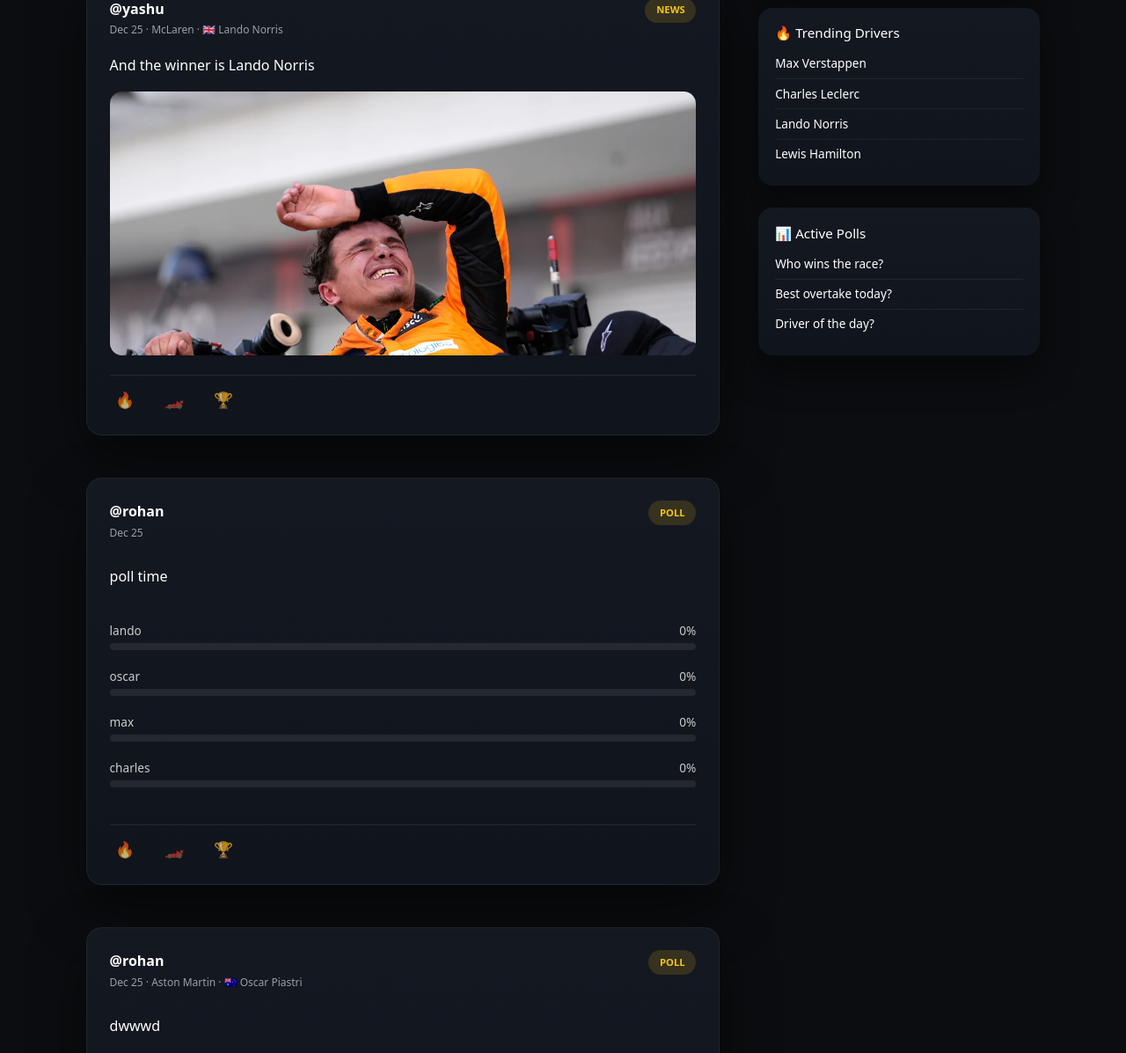
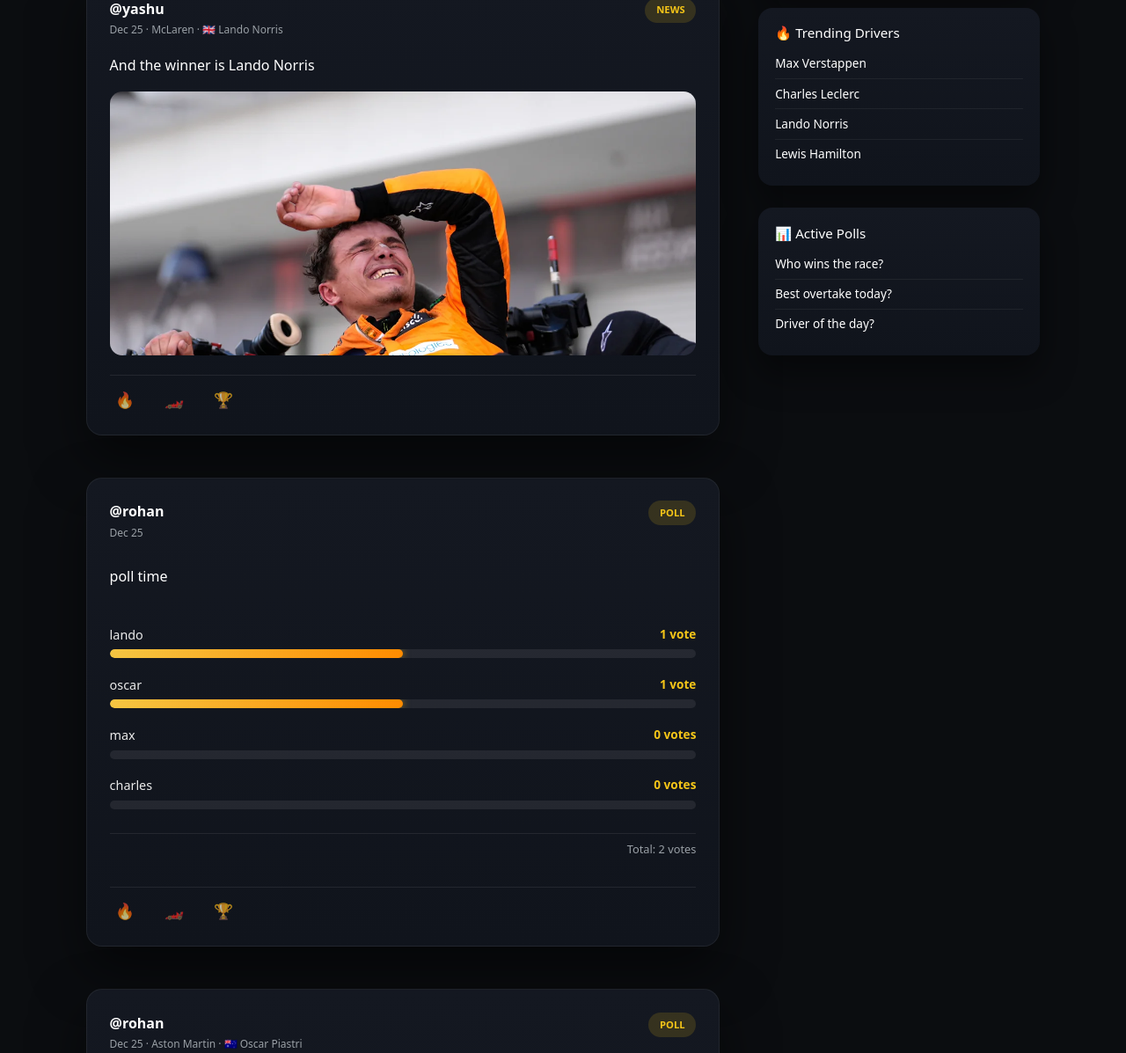
Before and after one commit to harshgajera101/F1Grid, a Django app: page /tweet/ in a window 1280 px wide. Shown: the part 1190-2387 px from the top of the page at 88% size. Run offline with Django 4.2, Linux system fonts and the light colour scheme; data comes from the database, SQL or seed files in the repository; both versions use the stored data as it was after the commit.

Commit message:
Add poll functionality with validation and styling updates

```diff
--- a/f1shit/static/css/style.css
+++ b/f1shit/static/css/style.css
@@ -594,6 +594,97 @@
 
 /* ---------- POLL ---------- */
 
+
+
+.poll-box {
+  margin-top: 1rem;
+  display: flex;
+  flex-direction: column;
+  gap: 0.6rem;
+}
+
+.poll-result {
+  margin-bottom: 10px;
+}
+
+.poll-label {
+  display: flex;
+  justify-content: space-between;
+  font-size: 0.9rem;
+  color: #eaeaea;
+  margin-bottom: 6px;
+  font-weight: 500;
+}
+
+.vote-count {
+  color: var(--accent-yellow);
+  font-size: 0.85rem;
+  font-weight:  600;
+}
+
+.poll-bar {
+  background: rgba(255,255,255,0.08);
+  border-radius: 999px;
+  height: 10px;
+  overflow: hidden;
+  position: relative;
+}
+
+.poll-bar-fill {
+  height: 100%;
+  background:  linear-gradient(
+    90deg,
+    #f5c542,
+    #ff8c00
+  );
+  border-radius: 999px;
+  transition: width 0.8s cubic-bezier(0.4, 0, 0.2, 1);
+  animation: growBar 0.8s ease-out;
+  box-shadow: 0 0 10px rgba(245, 197, 24, 0.5);
+}
+
+@keyframes growBar {
+  from {
+    width: 0 ! important;
+    opacity: 0.5;
+  }
+  to {
+    opacity: 1;
+  }
+}
+
+.poll-total {
+  margin-top: 8px;
+  padding-top: 8px;
+  border-top: 1px solid rgba(255,255,255,0.08);
+  font-size: 0.8rem;
+  color: var(--text-muted);
+  text-align: right;
+  font-weight: 500;
+}
+
+.poll-vote-btn {
+  width: 100%;
+  padding:  14px 18px;
+  margin-bottom: 10px;
+  background: rgba(255, 215, 0, 0.08);
+  border: 1px solid rgba(255, 215, 0, 0.3);
+  color: #ffd700;
+  border-radius: 12px;
+  text-align: left;
+  font-weight: 500;
+  font-size: 0.95rem;
+  transition: all 0.25s ease;
+  cursor: pointer;
+}
+
+.poll-vote-btn:hover {
+  background: rgba(255, 215, 0, 0.18);
+  transform: translateX(4px);
+  border-color: rgba(255, 215, 0, 0.5);
+}
+
+
 .post-poll {
   margin-top: 1.2rem;
   display: flex;
@@ -610,13 +701,6 @@
 
 .poll-option:hover {
   background: rgba(245,197,24,0.15);
-}
-
-.poll-box {
-  margin-top: 1rem;
-  display: flex;
-  flex-direction: column;
-  gap: 0.6rem;
 }
 
 .poll-option-btn {
@@ -642,20 +726,6 @@
   font-size: 0.8rem;
 }
 
-.poll-bar {
-  height: 6px;
-  background: rgba(255,255,255,0.08);
-  border-radius: 999px;
-  overflow: hidden;
-  margin-top: 4px;
-}
-
-.poll-fill {
-  height: 100%;
-  background: linear-gradient(90deg, #ffb703, #ff7a00);
-  width: 0%;
-  transition: width 0.6s ease;
-}
 
 /* ---------- FOOTER ---------- */
 
@@ -702,67 +772,6 @@
 .post-actions button:active {
   transform: scale(0.95);
 }
-
-
-.poll-box {
-  margin-top: 12px;
-}
-
-.poll-result {
-  margin-bottom: 10px;
-}
-
-.poll-label {
-  display: flex;
-  justify-content: space-between;
-  font-size: 0.85rem;
-  color: #ccc;
-  margin-bottom: 4px;
-}
-
-.poll-bar {
-  background: rgba(255,255,255,0.08);
-  border-radius: 999px;
-  height: 8px;
-  overflow: hidden;
-}
-
-.poll-bar-fill {
-  height: 100%;
-  background: linear-gradient(
-    90deg,
-    #f5c542,
-    #ff8c00
-  );
-  border-radius: 999px;
-  animation: growBar 0.6s ease-out;
-}
-
-@keyframes growBar {
-  from { width: 0; }
-}
-
-
-.poll-vote-btn {
-  width: 100%;
-  padding: 12px 16px;
-  margin-bottom: 10px;
-  background: rgba(255, 215, 0, 0.08);
-  border: 1px solid rgba(255, 215, 0, 0.3);
-  color: #ffd700;
-  border-radius: 12px;
-  text-align: left;
-  font-weight: 500;
-  transition: all 0.25s ease;
-  cursor: pointer;
-}
-
-.poll-vote-btn:hover {
-  background: rgba(255, 215, 0, 0.18);
-  transform: translateX(4px);
-}
-
-
 
 
 
--- a/f1shit/templates/tweet/components/post_card.html
+++ b/f1shit/templates/tweet/components/post_card.html
@@ -56,9 +56,9 @@
   {% else %}
     <!-- RESULTS MODE -->
     {% for option in tweet.poll.options.all %}
-      {% with total=tweet.total_votes %}
+      {% with total=tweet.poll.total_votes votes=option.votes_count %}
         {% if total > 0 %}
-          {% widthratio option.votes total 100 as percent %}
+          {% widthratio votes total 100 as percent %}
         {% else %}
           {% widthratio 0 1 0 as percent %}
         {% endif %}
@@ -66,7 +66,7 @@
         <div class="poll-result">
           <div class="poll-label">
             <span>{{ option.text }}</span>
-            <span>{{ percent }}%</span>
+            <span class="vote-count">{{ votes }} vote{{ votes|pluralize }}</span>
           </div>
 
           <div class="poll-bar">
@@ -75,6 +75,11 @@
         </div>
       {% endwith %}
     {% endfor %}
+
+    <!-- TOTAL VOTES -->
+    <div class="poll-total">
+      Total:  {{ tweet.poll.total_votes }} vote{{ tweet.poll.total_votes|pluralize }}
+    </div>
   {% endif %}
 
 </div>
--- a/f1shit/tweet/admin.py
+++ b/f1shit/tweet/admin.py
@@ -1,5 +1,5 @@
 from django.contrib import admin
-from .models import Tweet, Team, Driver, Reaction, RaceWeekend
+from .models import Tweet, Team, Driver, Reaction, RaceWeekend, Poll, PollOption, PollVote
 
 
 admin.site.register(Tweet)
@@ -7,3 +7,6 @@
 admin.site.register(Driver)
 admin.site.register(Reaction)
 admin.site.register(RaceWeekend)
+admin.site.register(Poll)
+admin.site.register(PollOption)
+admin.site.register(PollVote)
--- a/f1shit/tweet/templates/tweet_form.html
+++ b/f1shit/tweet/templates/tweet_form.html
@@ -41,7 +41,6 @@
 
   </div>
 </div>
-{% endblock %}
 
 <script>
   const postType = document.getElementById("id_post_type");
@@ -55,3 +54,6 @@
   postType.addEventListener("change", togglePoll);
   togglePoll();
 </script>
+
+
+{% endblock %}
--- a/f1shit/tweet/views.py
+++ b/f1shit/tweet/views.py
@@ -1,4 +1,5 @@
 from django.shortcuts import render, redirect, get_object_or_404
+from django.contrib import messages
 from django.contrib.auth.decorators import login_required
 from django.contrib.auth import login
 from django.contrib.auth.models import User
@@ -70,26 +71,33 @@
         if form.is_valid():
             tweet = form.save(commit=False)
             tweet.user = request.user
-            tweet.save()
+            tweet. save()
 
             if tweet.post_type == "POLL":
-                options = [
-                    poll_form.cleaned_data.get("option_1"),
-                    poll_form.cleaned_data.get("option_2"),
-                    poll_form.cleaned_data.get("option_3"),
-                    poll_form.cleaned_data.get("option_4"),
-                ]
-                options = [o for o in options if o]
+                # VALIDATE POLL FORM BEFORE ACCESSING cleaned_data
+                if poll_form.is_valid():
+                    options = [
+                        poll_form.cleaned_data.get("option_1"),
+                        poll_form.cleaned_data.get("option_2"),
+                        poll_form.cleaned_data.get("option_3"),
+                        poll_form.cleaned_data.get("option_4"),
+                    ]
+                    options = [o for o in options if o]
 
-                if len(options) < 2:
-                    messages.error(request, "Poll must have at least 2 options.")
+                    if len(options) < 2:
+                        messages.error(request, "Poll must have at least 2 options.")
+                        tweet.delete()
+                        return redirect("tweet_create")
+
+                    poll = Poll.objects.create(tweet=tweet)
+
+                    for opt in options:
+                        PollOption.objects.create(poll=poll, text=opt)
+                else:
+                    # If poll form is invalid, delete tweet and show error
+                    messages.error(request, "Please fill in poll options correctly.")
                     tweet.delete()
                     return redirect("tweet_create")
-
-                poll = Poll.objects.create(tweet=tweet)
-
-                for opt in options:
-                    PollOption.objects.create(poll=poll, text=opt)
 
             return redirect("tweet_list")
 
@@ -114,18 +122,18 @@
     else:
         form = TweetForm(instance=tweet)
 
-    return render(request, "tweet/tweet_form.html", {"form": form})
+    return render(request, "tweet_form.html", {"form": form})  # CHANGED THIS
 
 
 @login_required
 def tweet_delete(request, tweet_id):
-    tweet = get_object_or_404(Tweet, id=tweet_id, user=request.user)
+    tweet = get_object_or_404(Tweet, id=tweet_id, user=request. user)
 
     if request.method == "POST":
         tweet.delete()
         return redirect("tweet_list")
 
-    return render(request, "tweet/tweet_confirm_delete.html", {"tweet": tweet})
+    return render(request, "tweet_confirm_delete.html", {"tweet": tweet})  # CHANGED THIS
 
 
 # ===========================
```
Also changed, not shown: f1shit/tweet/forms.py (+5 -6 lines), f1shit/db.sqlite3, f1shit/media/photos/4787_mCzVdCY_GcldJgl.webp (added), f1shit/media/photos/f1-car1.png (added), f1shit/media/photos/max-verstapen-2024-f1-world-champion-four_FPd4Ba4_AYH314A.avif (added), f1shit/media/photos/max-verstapen-2024-f1-world-champion-four_FPd4Ba4_Yfn8QKV.avif (added).
